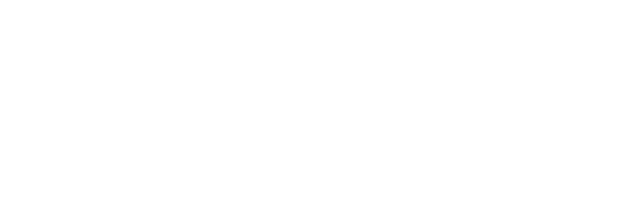
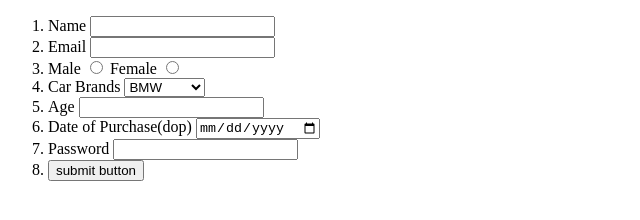
Before and after one commit to acciojob/car-insurance-form-VinayakB07, a website: page main.html in a window 1280 px wide. Shown: the whole page, without its empty margins (0-640 px from the left). Drawn offline with Linux system fonts and the light colour scheme.

Commit message:
created a submission

```diff
--- a/main.html
+++ b/main.html
@@ -7,6 +7,48 @@
 </head>
 
 <body>
+	<form method="post">
+		<ol>
+			<li>
+				<label for="name">Name</label>
+				<input type="text" id="name" required>
+			</li>
+			<li>
+				<label for="email">Email</label>
+				<input type="email" id="email" required>
+			</li>
+			<li>
+				<label for="male">Male</label>
+				<input type="radio" id="male" name="gender" required>
+				<label for="female">Female</label>
+				<input type="radio" id="female" name="gender" required>
+			</li>
+			<li>
+
+				<label for="cars">Car Brands</label>
+				<select id="cars">
+					<option>BMW</option>
+					<option>Audi</option>
+					<option>Mercedez</option>
+				</select>
+			</li>
+			<li>
+				<label for="carage">Age</label>
+				<input type="number" id="carage" required>
+			</li>
+			<li>
+				<label for="dop">Date of Purchase(dop)</label>
+				<input type="date" id="dop" required>
+			</li>
+			<li>
+				<label for="password">Password</label>
+				<input type="text" id="password" required>
+			</li>
+			<li>
+				<button type="submit">submit button</button>
+			</li>
+		</ol>
+	</form>
 	<!-- the entire body must be written by student -->
     <script type="text/javascript" src="./script.js">
 </script>
```
